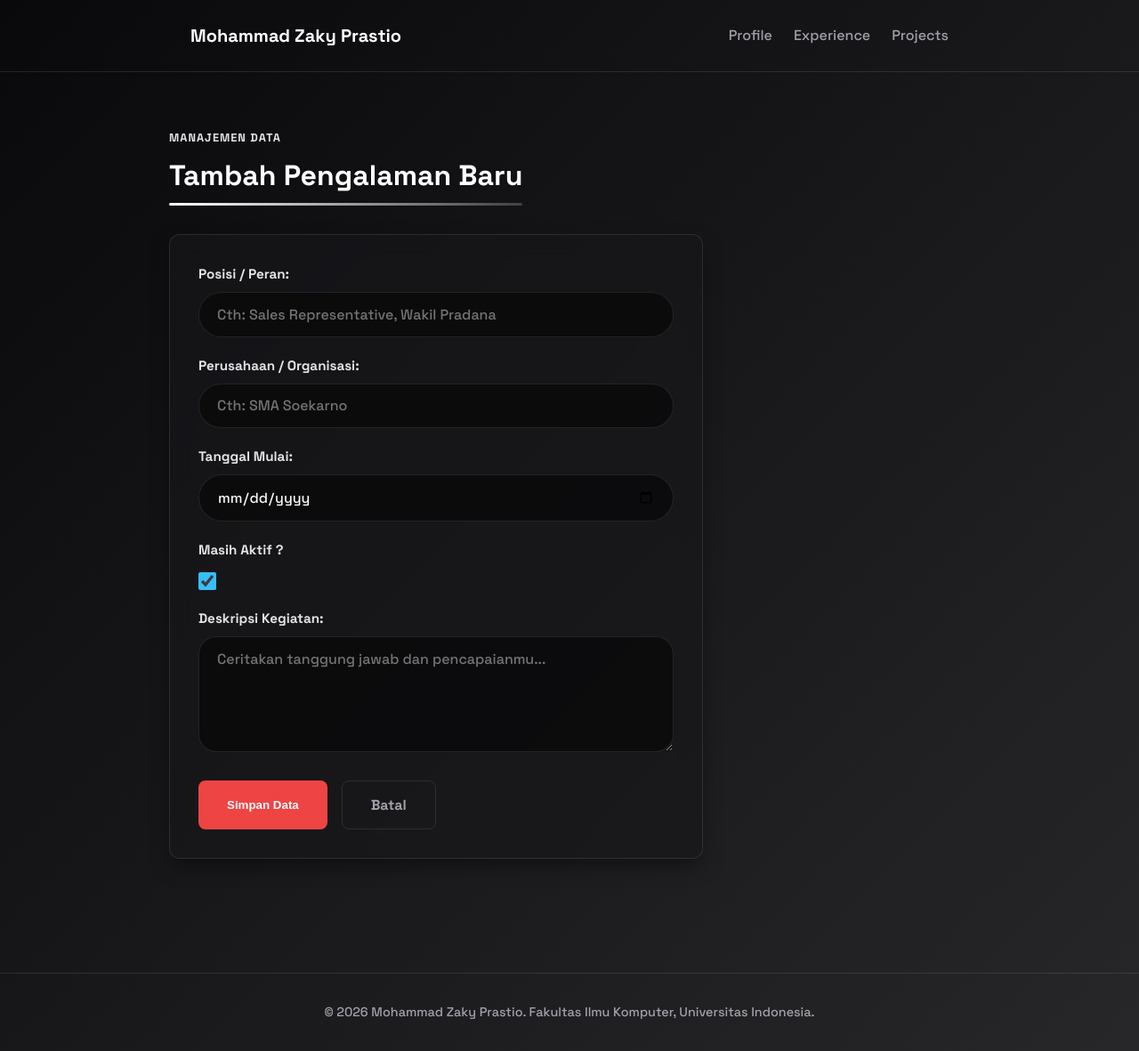
After one commit to ZackForKey/myportofolio, a Django app: page /experience/add/ in a window 1280 px wide. The commit adds this page. Shown: the whole page at 89% size. Run offline with Django 5.2, Linux system fonts and the light colour scheme.

Commit message:
Tugas 3 Done

```diff
--- a/main/forms.py
+++ b/main/forms.py
@@ -1,5 +1,5 @@
-from django.forms import ModelForm, TextInput, Textarea, URLInput
-from main.models import Project
+from django.forms import ModelForm, TextInput, Textarea, URLInput, DateInput, CheckboxInput
+from main.models import Project, Experience
 
 class ProjectForm(ModelForm):
     class Meta:
@@ -49,3 +49,54 @@ class ProjectForm(ModelForm):
                 }
             ),
         }
+
+class ExperienceForm(ModelForm):
+    class Meta:
+        model = Experience
+        fields = [
+            "title",
+            "company",
+            "start_date",
+            "is_active",
+            "description",
+        ]
+
+        labels = {
+            "title": "Posisi / Peran",
+            "company": "Perusahaan / Organisasi",
+            "start_date": "Tanggal Mulai",
+            "is_active": "Masih Aktif ?",
+            "description": "Deskripsi Kegiatan",
+        }
+
+        widgets = {
+            "title": TextInput(
+                attrs={
+                    "placeholder": "Cth: Sales Representative, Wakil Pradana",
+                    "maxlength": 255,
+                }
+            ),
+            "company": TextInput(
+                attrs={
+                    "placeholder": "Cth: SMA Soekarno",
+                    "maxlength": 255,
+                }
+            ),
+            "start_date": DateInput(
+                attrs={
+                    "type": "date", #  biar muncul kalender di browser
+                }
+            ),
+            "description": Textarea(
+                attrs={
+                    "placeholder": "Ceritakan tanggung jawab dan pencapaianmu...",
+                    "rows": 3,
+                }
+            ),
+            # CheckboxInput secara default dipertegas di sini
+            "is_active": CheckboxInput(
+                attrs={
+                    "class": "form-check-input",
+                }
+            ),
+        }
--- a/main/static/css/style.css
+++ b/main/static/css/style.css
@@ -534,10 +534,10 @@ details[open] .exp-arrow {
     background: rgba(0, 0, 0, 0.6);
 }
 
-/* --- KARTU PROYEK (DI-UPDATE BIAR ADA LIS NYA) --- */
+/* --- KARTU PROYEK --- */
 .project-card {
     background-color: rgba(24, 24, 27, 0.65);
-    border: 1px solid rgba(255, 255, 255, 0.2); /* Lis pinggir biar kelihatan tegas */
+    border: 1px solid rgba(255, 255, 255, 0.2);
     border-radius: 12px;
     padding: 1.5rem;
     backdrop-filter: blur(12px);
@@ -580,19 +580,9 @@ details[open] .exp-arrow {
     margin-bottom: 1.5rem;
 }
 
-.project-image {
-    width: 100%;
-    height: 180px;
-    object-fit: cover;
-    border-radius: 8px;
-    margin-bottom: 1.25rem;
-    border: 1px solid var(--border);
-}
-
-/* --- TOMBOL LIHAT PROJECT (JADI KOTAK PUTIH KEKINIAN) --- */
 .project-card .button {
     background-color: #ffffff;
-    color: #09090b; /* Teks gelap biar kontras */
+    color: #09090b;
     padding: 0.5rem 1.25rem;
     border-radius: 6px;
     text-decoration: none;
@@ -606,34 +596,44 @@ details[open] .exp-arrow {
 }
 
 .project-card .button:hover {
-    background-color: #e4e4e7; /* Abu-abu terang pas di-hover */
+    background-color: #e4e4e7;
     transform: translateY(-2px);
 }
 
-/* --- Styling Form Tambah Proyek ala Arka --- */
-.form-group {
+/* --- STYLING FORM OBSIDIAN (TUGAS 3) --- */
+.form-container {
+    max-width: 600px;
+    background-color: rgba(24, 24, 27, 0.65);
+    border: 1px solid var(--border);
+    border-radius: 12px;
+    padding: 2rem;
+    backdrop-filter: blur(12px);
+    box-shadow: 0 10px 25px -5px rgba(0, 0, 0, 0.5);
+}
+
+.form-container p {
     display: flex;
     flex-direction: column;
     gap: 0.5rem;
-    width: 100%;
+    margin-bottom: 1.25rem;
 }
 
-.form-label {
+.form-container label {
     font-weight: 600;
-    color: var(--text);
+    color: #e4e4e7;
     font-size: 0.95rem;
-    display: block;
 }
 
 form input[type="text"],
 form input[type="url"],
+form input[type="date"],
 form textarea {
     display: block !important;
     width: 100% !important;
     padding: 0.85rem 1.25rem !important;
-    border-radius: 9999px !important; /* Bentuk kapsul melengkung */
-    border: 1px solid var(--border) !important; /* Border obsidian elegan */
-    background-color: rgba(24, 24, 27, 0.65) !important;
+    border-radius: 9999px !important;
+    border: 1px solid var(--border) !important;
+    background-color: rgba(9, 9, 11, 0.8) !important;
     color: #f8fafc !important;
     font-size: 1rem !important;
     font-family: 'Space Grotesk', sans-serif !important;
@@ -642,37 +642,74 @@ form textarea {
     transition: border-color 0.2s ease, box-shadow 0.2s ease;
 }
 
-/* Khusus textarea biar sudutnya agak kotak tapi tetap mulus */
 form textarea {
     border-radius: 20px !important;
     min-height: 130px !important;
     resize: vertical !important;
 }
 
-form input:focus,
-form textarea:focus {
-    border-color: var(--text-muted) !important; /* Fokus abu-abu terang */
-    box-shadow: 0 0 0 2px rgba(161, 161, 170, 0.2) !important;
+/* Perbaikan input tanggal agar teks/placeholder-nya tidak belang putih */
+form input[type="date"] {
+    color-scheme: dark !important;
 }
 
-/* OTOMATIS BIKIN TOMBOL "TAMBAH PROJECT" JADI GANTENG */
-form button[type="submit"] {
-    background-color: #38bdf8;
-    color: #09090b;
-    padding: 0.85rem 2rem;
-    border-radius: 9999px;
-    font-weight: 700;
-    font-size: 1rem;
-    border: none;
+form input[type="date"]::-webkit-calendar-picker-indicator {
+    filter: invert(1) brightness(200%);
     cursor: pointer;
-    transition: opacity 0.2s;
-    margin-top: 1.5rem;
-    width: auto;
-    align-self: flex-start;
 }
 
-form button[type="submit"]:hover {
-    opacity: 0.8;
+form input[type="checkbox"] {
+    width: 20px !important;
+    height: 20px !important;
+    accent-color: #38bdf8;
+    margin-top: 0.3rem;
+    cursor: pointer;
+}
+
+.form-actions {
+    display: flex;
+    gap: 1rem;
+    margin-top: 2rem;
+}
+
+/* Tombol Simpan Data (Merah & Bentuk Kotak 8px) */
+.form-actions button[type="submit"] {
+    background-color: #ef4444 !important;
+    color: #ffffff !important;
+    padding: 0.85rem 2rem !important;
+    border-radius: 8px !important;
+    font-weight: 700 !important;
+    border: none !important;
+    cursor: pointer !important;
+    transition: background-color 0.2s, transform 0.1s !important;
+    margin-top: 0;
+    width: auto;
+}
+
+.form-actions button[type="submit"]:hover {
+    background-color: #dc2626 !important;
+    transform: translateY(-2px) !important;
+}
+
+/* Tombol Batal (Dibuat Kotak 8px juga biar seragam) */
+.form-actions .btn-batal {
+    background-color: transparent;
+    color: var(--text-muted);
+    padding: 0.85rem 2rem;
+    border-radius: 8px !important; /* Disamakan jadi kotak 8px */
+    font-weight: 600;
+    text-decoration: none;
+    border: 1px solid var(--border);
+    transition: all 0.2s ease;
+    display: inline-flex;
+    align-items: center;
+    justify-content: center;
+}
+
+.form-actions .btn-batal:hover {
+    background-color: rgba(255, 255, 255, 0.05);
+    color: #ffffff;
+    border-color: var(--text);
 }
 
 @keyframes fadeIn {
--- a/main/templates/Components/project_delete_modal.html
+++ b/main/templates/Components/project_delete_modal.html
@@ -18,7 +18,7 @@
             </button>
 
             <!-- Form untuk mengeksekusi hapus ke backend -->
-            <form action="{% url 'portofolio_main:delete_project' project.id %}" method="POST" style="display: inline;">
+            <form action="{% url 'main:delete_project' project.id %}" method="POST" style="display: inline;">
                 {% csrf_token %}
                 <button type="submit" class="button-delete" style="padding: 0.5rem 1rem;">
                     Ya, Hapus
--- a/main/templates/base.html
+++ b/main/templates/base.html
@@ -13,12 +13,12 @@
 <body>
   <header class="site-header">
     <div class="container">
-        <!-- Menggunakan namespace portofolio_main -->
-        <a href="{% url 'portofolio_main:show_main' %}" class="brand">{{ name }}</a>
+        <!-- Menggunakan namespace main -->
+        <a href="{% url 'main:show_main' %}" class="brand">{{ name }}</a>
         <nav>
-            <a href="{% url 'portofolio_main:show_main' %}">Profile</a>
-            <a href="{% url 'portofolio_main:show_experience' %}">Experience</a>
-            <a href="{% url 'portofolio_main:show_projects' %}">Projects</a>
+            <a href="{% url 'main:show_main' %}">Profile</a>
+            <a href="{% url 'main:show_experience' %}">Experience</a>
+            <a href="{% url 'main:show_projects' %}">Projects</a>
         </nav>
     </div>
   </header>
--- /dev/null
+++ b/main/templates/create_experience.html
@@ -0,0 +1,26 @@
+{% extends 'base.html' %}
+{% load static %}
+
+{% block meta %}
+<title>Tambah Pengalaman - {{ name }}</title>
+{% endblock meta %}
+
+{% block content %}
+<main class="container" style="padding: 4rem 0; min-height: 80vh;">
+    <p class="section-kicker">MANAJEMEN DATA</p>
+    <h1 class="section-title">Tambah Pengalaman Baru</h1>
+
+    <div class="form-container">
+        <form method="POST">
+            {% csrf_token %}
+
+            {{ form.as_p }}
+
+            <div class="form-actions">
+                <button type="submit">Simpan Data</button>
+                <a href="{% url 'main:show_experience' %}" class="btn-batal">Batal</a>
+            </div>
+        </form>
+    </div>
+</main>
+{% endblock content %}
--- a/main/templates/project.html
+++ b/main/templates/project.html
@@ -10,14 +10,14 @@
                 <p class="section-kicker">Karya yang saya bangun</p>
                 <div class="project-header">
                     <h1>Projects</h1>
-                    <a href="{% url 'portofolio_main:create_project' %}" class="button project-add-button">
+                    <a href="{% url 'main:create_project' %}" class="button project-add-button">
                         <span aria-hidden="true">+</span>
                         Tambah Proyek
                     </a>
                 </div>
 
                 <!-- Form Pencarian -->
-                <form method="get" action="{% url 'portofolio_main:show_projects' %}" class="project-search">
+                <form method="get" action="{% url 'main:show_projects' %}" class="project-search">
                     <input type="search"
                            name="title"
                            value="{{ title_query }}"
--- a/main/templates/projects_form.html
+++ b/main/templates/projects_form.html
@@ -32,7 +32,7 @@
             </form>
 
             <div style="margin-top: 1.5rem; text-align: center;">
-                <a href="{% url 'portofolio_main:show_projects' %}" style="color: var(--text-muted); text-decoration: none; font-size: 0.95rem;">
+                <a href="{% url 'main:show_projects' %}" style="color: var(--text-muted); text-decoration: none; font-size: 0.95rem;">
                     &larr; Kembali ke Daftar Proyek
                 </a>
             </div>
--- a/main/urls.py
+++ b/main/urls.py
@@ -5,16 +5,29 @@ from main.views import (
     show_projects,
     create_project,
     get_projects_json,
-    delete_project
+    delete_project,
+    # Tambahan views baru untuk CRUD Experience
+    create_experience,
+    update_experience,
+    delete_experience,
+    show_json_experience
 )
 
 app_name = "main"
 
 urlpatterns = [
     path("", show_main, name="show_main"),
-    path("experience/", show_experience, name="show_experience"),
+
+    # --- PATH UNTUK PROJECT ---
     path("projects/", show_projects, name="show_projects"),
     path("projects/add/", create_project, name="create_project"),
     path("projects/<uuid:project_id>/delete/", delete_project, name="delete_project"),
     path("api/projects/", get_projects_json, name="get_projects_json"),
+
+    # --- PATH BARU UNTUK EXPERIENCE (TUGAS 3) ---
+    path("experience/", show_experience, name="show_experience"),
+    path("experience/add/", create_experience, name="create_experience"),
+    path("experience/<int:id>/update/", update_experience, name="update_experience"),
+    path("experience/<int:id>/delete/", delete_experience, name="delete_experience"),
+    path("api/experience/", show_json_experience, name="show_json_experience"),
 ]
--- a/main/views.py
+++ b/main/views.py
@@ -2,8 +2,8 @@ from django.shortcuts import render, redirect, get_object_or_404
 from django.http import HttpResponse
 from django.core import serializers
 from django.contrib import messages
-from main.models import Project
-from main.forms import ProjectForm
+from main.models import Project, Experience
+from main.forms import ProjectForm, ExperienceForm
 
 # Create your views here.
 def show_main(request):
@@ -14,36 +14,70 @@ def show_main(request):
     }
     return render(request, "main.html", context)
 
+# ==========================================
+# VIEWS UNTUK EXPERIENCE (TUGAS 3)
+# ==========================================
 def show_experience(request):
-    # Data manual jika belum diisi di database
-    experience_list = [
-        {
-            'title': 'Staff Departemen Olahraga BEM Fasilkom UI',
-            'get_category_display': 'Organization',
-            'description': 'Aktif berkontribusi sebagai Staff Departemen Olahraga (Depor) BEM Fasilkom UI 2026. Menjadi Penanggung Jawab / Pemegang Unit Kegiatan Olahraga (UKOR) Voli serta terlibat langsung dalam perencanaan dan pelaksanaan program kerja Olimpiade Universitas Indonesia (Olim UI).',
-            'is_ongoing': True,
-        },
-        {
-            'title': 'Koordinator Lapangan - Laskar Biru Merah (LBM)',
-            'get_category_display': 'Organization',
-            'description': 'Bergabung dalam Laskar Biru Merah (LBM), kelompok suporter Fasilkom UI. Bertanggung jawab sebagai Koordinator Lapangan yang mengatur jalannya kegiatan suporteran, koordinasi massa, serta akomodasi dan peralatan.',
-            'is_ongoing': True,
-        }
-    ]
+    # Sekarang datanya kita ambil dari database, bukan hardcode lagi
+    experiences = Experience.objects.all()
 
     context = {
         'name': 'Mohammad Zaky Prastio',
-        'experience_list': experience_list,
+        'experience_list': experiences,
     }
     return render(request, 'experience.html', context)
 
+def create_experience(request):
+    form = ExperienceForm(request.POST or None)
+
+    if request.method == "POST" and form.is_valid():
+        form.save()
+        messages.success(request, "Pengalaman baru berhasil ditambahkan!")
+        return redirect("portofolio_main:show_experience")
+
+    context = {
+        "name": "Mohammad Zaky Prastio",
+        "form": form,
+    }
+    return render(request, "create_experience.html", context)
+
+def update_experience(request, id):
+    experience = get_object_or_404(Experience, pk=id)
+    form = ExperienceForm(request.POST or None, instance=experience)
+
+    if form.is_valid() and request.method == "POST":
+        form.save()
+        messages.success(request, "Data pengalaman berhasil diupdate!")
+        return redirect('main:show_experience')
+
+    context = {
+        'name': 'Mohammad Zaky Prastio',
+        'form': form,
+    }
+    return render(request, 'update_experience.html', context)
+
+def delete_experience(request, id):
+    experience = get_object_or_404(Experience, pk=id)
+    if request.method == "POST":
+        experience.delete()
+        messages.success(request, "Pengalaman berhasil dihapus!")
+    return redirect('main:show_experience')
+
+def show_json_experience(request):
+    data = Experience.objects.all()
+    return HttpResponse(serializers.serialize("json", data), content_type="application/json")
+
+
+# ==========================================
+# VIEWS UNTUK PROJECT (KODE LAMA)
+# ==========================================
 def create_project(request):
     form = ProjectForm(request.POST or None)
 
     if request.method == "POST" and form.is_valid():
         form.save()
         messages.success(request, "Proyek baru berhasil ditambahkan!")
-        return redirect("main:show_projects")
+        return redirect("portofolio_main:show_projects")
 
     context = {
         "name": "Mohammad Zaky Prastio",
@@ -82,5 +116,5 @@ def delete_project(request, project_id):
     if request.method == "POST":
         project.delete()
         messages.success(request, "Project berhasil dihapus!")
-        return redirect("main:show_projects")
-    return redirect("main:show_projects")
+        return redirect("portofolio_main:show_projects")
+    return redirect("portofolio_main:show_projects")
--- a/portofolio/urls.py
+++ b/portofolio/urls.py
@@ -19,5 +19,5 @@ from django.urls import path,include
 
 urlpatterns = [
     path('admin/', admin.site.urls),
-    path('', include('portofolio_main.urls')),
+    path('', include('main.urls')),
 ]
```
Also changed, not shown: main/models.py (+12 -1 lines), main/templates/experience.html (+34 -37 lines), main/templates/update_experience.html (added, +26 -0 lines), main/migrations/0003_experience.py (added).
